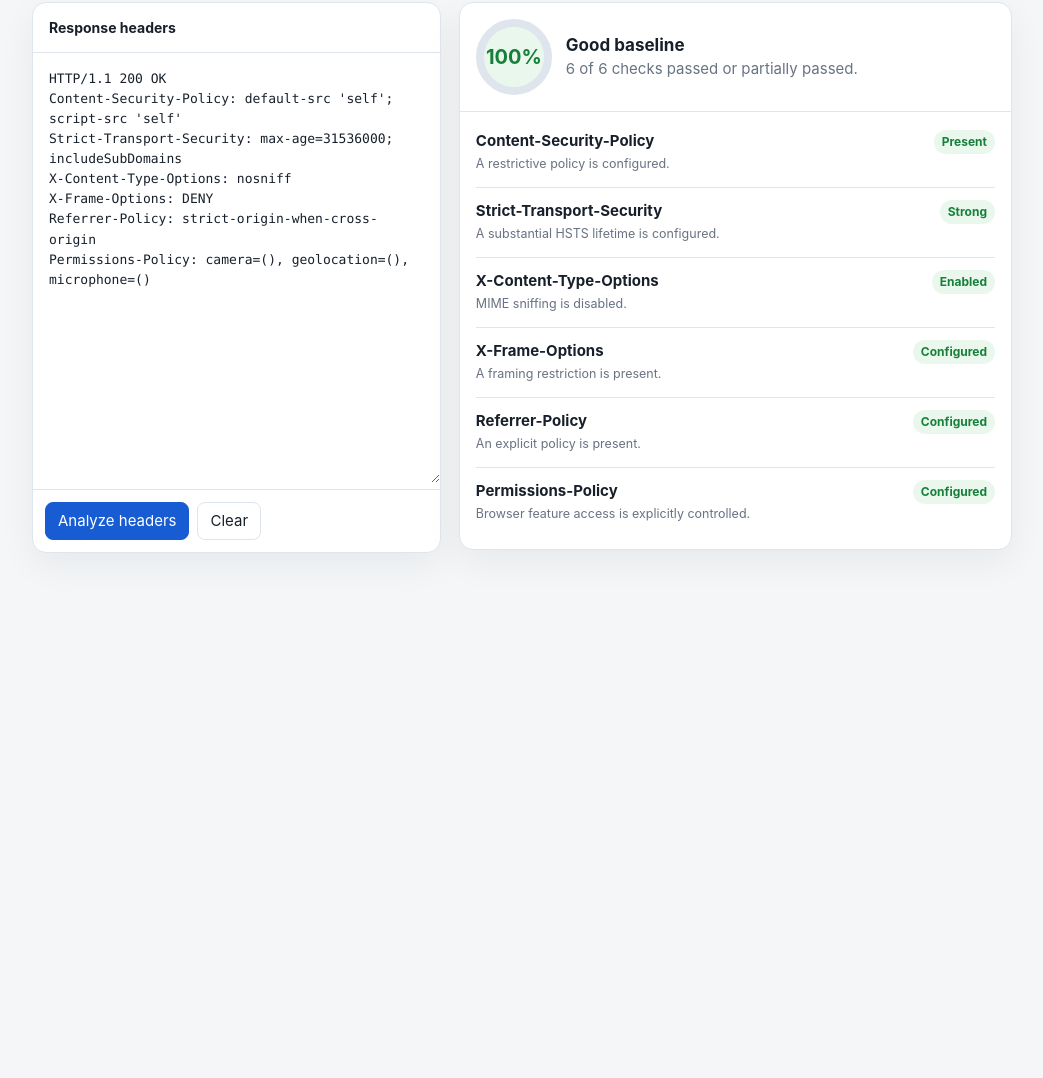
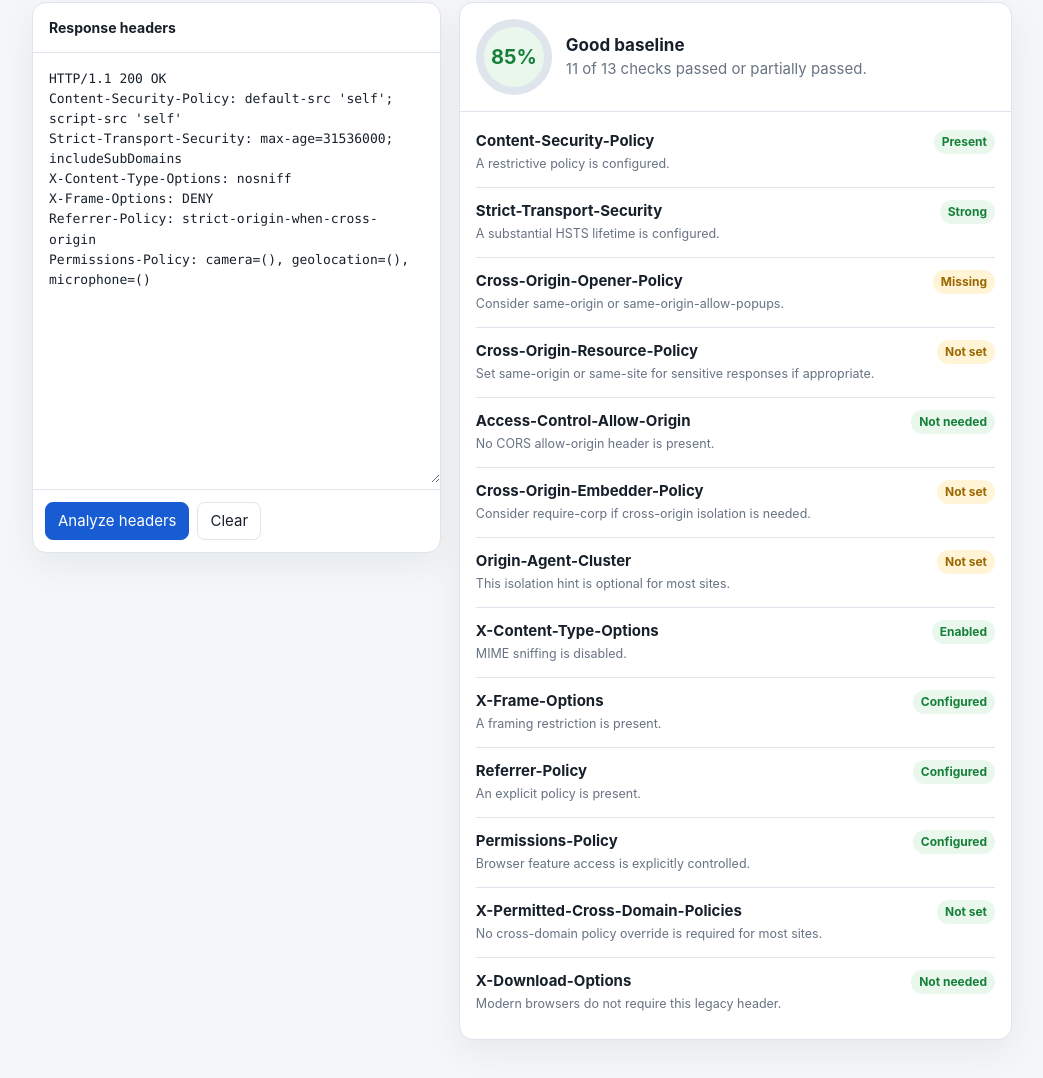
Before and after one commit to Junaidsheik/security-header-analyzer, a plain HTML site: page index.html in a window 1280 px wide. Shown: the part 144-1222 px from the top of the page, without its empty margins (118-1161 px from the left). Before the commit the page ends 800 px from the top, so only its background shows below. Drawn offline with Linux system fonts and the light colour scheme.

Commit message:
Expand security header coverage

```diff
--- a/index.html
+++ b/index.html
@@ -248,6 +248,53 @@ Permissions-Policy: camera=(), geolocation=(), microphone=()`;
           }
         },
         {
+          key: "cross-origin-opener-policy",
+          name: "Cross-Origin-Opener-Policy",
+          description: "Isolates the browsing context from other origins.",
+          evaluate(value) {
+            if (!value) return ["warn", "Missing", "Consider same-origin or same-origin-allow-popups."];
+            if (/^same-origin(?:-allow-popups)?$/i.test(value.trim())) return ["good", "Configured", "A valid opener isolation policy is present."];
+            return ["warn", "Review", "Verify that the configured opener policy is intentional."];
+          }
+        },
+        {
+          key: "cross-origin-resource-policy",
+          name: "Cross-Origin-Resource-Policy",
+          description: "Controls whether other origins may load this resource.",
+          evaluate(value) {
+            if (!value) return ["warn", "Not set", "Set same-origin or same-site for sensitive responses if appropriate."];
+            return ["good", "Configured", "A cross-origin resource policy is present."];
+          }
+        },
+        {
+          key: "access-control-allow-origin",
+          name: "Access-Control-Allow-Origin",
+          description: "Controls browser access to cross-origin responses.",
+          evaluate(value) {
+            if (!value) return ["good", "Not needed", "No CORS allow-origin header is present."];
+            if (value.trim() === "*") return ["warn", "Wildcard", "Verify that public resource access is intentional."];
+            return ["good", "Restricted", "Access is limited to an explicit origin or policy."];
+          }
+        },
+        {
+          key: "cross-origin-embedder-policy",
+          name: "Cross-Origin-Embedder-Policy",
+          description: "Controls loading cross-origin resources without CORS.",
+          evaluate(value) {
+            if (!value) return ["warn", "Not set", "Consider require-corp if cross-origin isolation is needed."];
+            return ["good", "Configured", "An embedder policy is present."];
+          }
+        },
+        {
+          key: "origin-agent-cluster",
+          name: "Origin-Agent-Cluster",
+          description: "Requests origin-keyed process isolation.",
+          evaluate(value) {
+            if (!value) return ["warn", "Not set", "This isolation hint is optional for most sites."];
+            return ["good", "Configured", "Origin-agent-cluster is explicitly set."];
+          }
+        },
+        {
           key: "x-content-type-options",
           name: "X-Content-Type-Options",
           description: "Stops MIME-type sniffing.",
@@ -283,6 +330,28 @@ Permissions-Policy: camera=(), geolocation=(), microphone=()`;
             return value
               ? ["good", "Configured", "Browser feature access is explicitly controlled."]
               : ["warn", "Missing", "Consider restricting unused browser features."];
+          }
+        },
+        {
+          key: "x-permitted-cross-domain-policies",
+          name: "X-Permitted-Cross-Domain-Policies",
+          description: "Controls Adobe cross-domain policy access.",
+          evaluate(value) {
+            if (!value) return ["good", "Not set", "No cross-domain policy override is required for most sites."];
+            return value.trim().toLowerCase() === "none"
+              ? ["good", "Restricted", "Cross-domain policy access is disabled."]
+              : ["warn", "Review", "Verify the cross-domain policy is intentionally broad."];
+          }
+        },
+        {
+          key: "x-download-options",
+          name: "X-Download-Options",
+          description: "Legacy protection for downloaded HTML in Internet Explorer.",
+          evaluate(value) {
+            if (!value) return ["good", "Not needed", "Modern browsers do not require this legacy header."];
+            return value.trim().toLowerCase() === "noopen"
+              ? ["good", "Configured", "Legacy downloaded-file protection is enabled."]
+              : ["warn", "Review", "Use noopen for legacy protection."];
           }
         }
       ];
```
Also changed, not shown: 1 other file.
